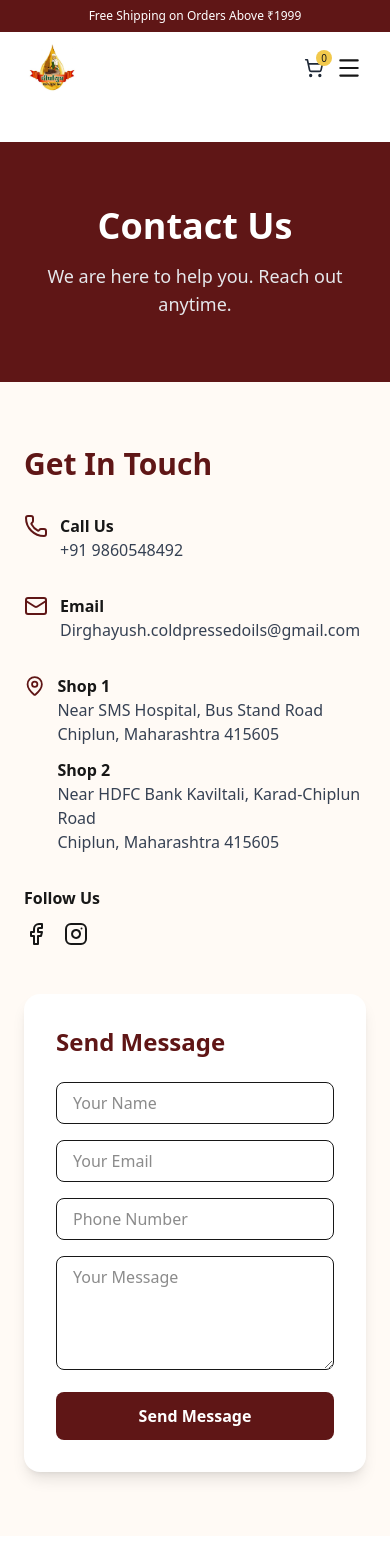
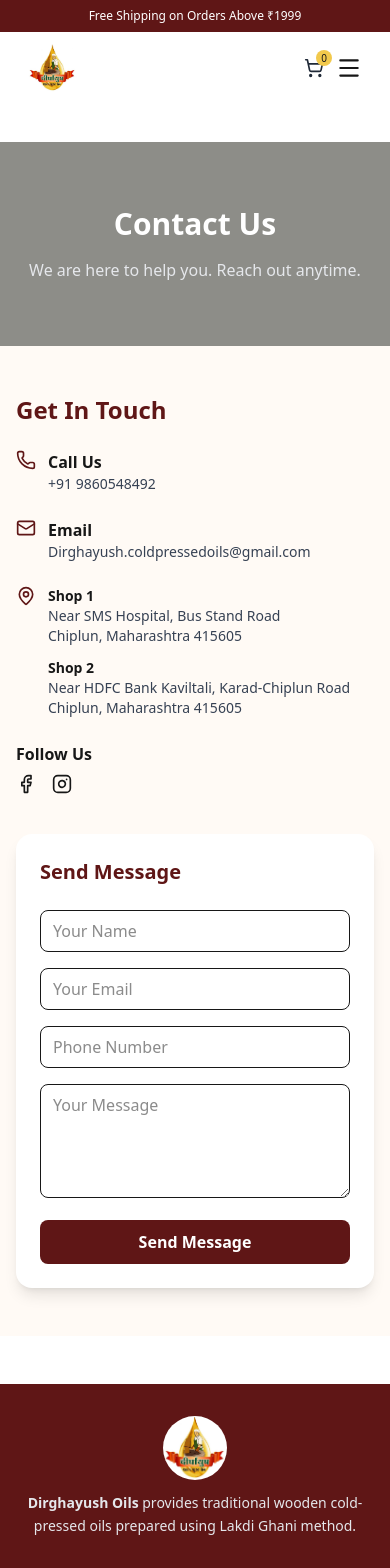
Before and after one commit to nikhilrambade21/my-website, a Next.js app: page /contact_us in a window 390 px wide. Shown: the top 1568 px of the page. Built offline with nearby package versions, Linux system fonts and the light colour scheme.

Commit message:
small_change

```diff
--- a/src/app/contact_us/page.jsx
+++ b/src/app/contact_us/page.jsx
@@ -8,44 +8,44 @@
     <div className="bg-[#fffaf5] min-h-screen">
 
       {/* HERO */}
-      <section className="bg-[#5f1616] text-white py-16 px-6 text-center">
-        <h1 className="text-4xl md:text-5xl font-bold mb-4">
+      <section className="bg-[#8d8d88] text-white py-16 px-4 sm:px-6 text-center">
+        <h1 className="text-3xl sm:text-4xl md:text-5xl font-bold mb-4">
           Contact Us
         </h1>
-        <p className="text-gray-200 text-lg">
+        <p className="text-gray-200 text-base sm:text-lg">
           We are here to help you. Reach out anytime.
         </p>
       </section>
 
       {/* CONTACT SECTION */}
-      <section className="max-w-7xl mx-auto px-6 py-16 grid md:grid-cols-2 gap-12">
+      <section className="max-w-7xl mx-auto px-4 sm:px-6 py-12 grid grid-cols-1 md:grid-cols-2 gap-10 md:gap-12">
 
         {/* LEFT INFO */}
         <motion.div
           initial={{ opacity: 0, x: -50 }}
           whileInView={{ opacity: 1, x: 0 }}
           transition={{ duration: 0.7 }}
-          className="space-y-8"
+          className="space-y-6 md:space-y-8"
         >
-          <h2 className="text-3xl font-semibold text-[#5f1616]">
+          <h2 className="text-2xl sm:text-3xl font-semibold text-[#5f1616]">
             Get In Touch
           </h2>
 
           {/* PHONE */}
           <div className="flex items-start gap-3">
-            <Phone className="text-[#5f1616]" />
+            <Phone className="text-[#5f1616] w-5 h-5 sm:w-6 sm:h-6" />
             <div>
               <p className="font-semibold">Call Us</p>
-              <p className="text-gray-700">+91 9860548492</p>
+              <p className="text-gray-700 text-sm sm:text-base">+91 9860548492</p>
             </div>
           </div>
 
           {/* EMAIL */}
           <div className="flex items-start gap-3">
-            <Mail className="text-[#5f1616]" />
+            <Mail className="text-[#5f1616] w-5 h-5 sm:w-6 sm:h-6" />
             <div>
               <p className="font-semibold">Email</p>
-              <p className="text-gray-700">
+              <p className="text-gray-700 text-sm sm:text-base">
                 Dirghayush.coldpressedoils@gmail.com
               </p>
             </div>
@@ -53,8 +53,8 @@
 
           {/* ADDRESS */}
           <div className="flex items-start gap-3">
-            <MapPin className="text-[#5f1616]" />
-            <div>
+            <MapPin className="text-[#5f1616] w-5 h-5 sm:w-6 sm:h-6" />
+            <div className="text-sm sm:text-base">
               <p className="font-semibold">Shop 1</p>
               <p className="text-gray-700">
                 Near SMS Hospital, Bus Stand Road <br />
@@ -71,70 +71,64 @@
 
           {/* SOCIAL MEDIA */}
           <div>
-            <p className="font-semibold mb-3">Follow Us</p>
-
+            <p className="font-semibold mb-2">Follow Us</p>
             <div className="flex gap-4">
               <a href="#" className="hover:text-[#5f1616] transition">
-                <Facebook />
+                <Facebook className="w-5 h-5 sm:w-6 sm:h-6" />
               </a>
-
               <a href="#" className="hover:text-[#5f1616] transition">
-                <Instagram />
+                <Instagram className="w-5 h-5 sm:w-6 sm:h-6" />
               </a>
             </div>
           </div>
         </motion.div>
-
 
         {/* RIGHT FORM */}
         <motion.div
           initial={{ opacity: 0, x: 50 }}
           whileInView={{ opacity: 1, x: 0 }}
           transition={{ duration: 0.7 }}
-          className="bg-white shadow-lg rounded-2xl p-8"
+          className="bg-white shadow-lg rounded-2xl p-6 sm:p-8"
         >
-          <h3 className="text-2xl font-semibold text-[#5f1616] mb-6">
+          <h3 className="text-xl sm:text-2xl font-semibold text-[#5f1616] mb-6">
             Send Message
           </h3>
 
           <form className="space-y-4">
-
             <input
               type="text"
               placeholder="Your Name"
-              className="w-full border rounded-lg px-4 py-2 focus:outline-none focus:ring-2 focus:ring-[#5f1616]"
+              className="w-full border rounded-lg px-3 py-2 sm:px-4 sm:py-2 focus:outline-none focus:ring-2 focus:ring-[#5f1616]"
             />
 
             <input
               type="email"
               placeholder="Your Email"
-              className="w-full border rounded-lg px-4 py-2 focus:outline-none focus:ring-2 focus:ring-[#5f1616]"
+              className="w-full border rounded-lg px-3 py-2 sm:px-4 sm:py-2 focus:outline-none focus:ring-2 focus:ring-[#5f1616]"
             />
 
             <input
               type="tel"
               placeholder="Phone Number"
-              className="w-full border rounded-lg px-4 py-2 focus:outline-none focus:ring-2 focus:ring-[#5f1616]"
+              className="w-full border rounded-lg px-3 py-2 sm:px-4 sm:py-2 focus:outline-none focus:ring-2 focus:ring-[#5f1616]"
             />
 
             <textarea
               rows="4"
               placeholder="Your Message"
-              className="w-full border rounded-lg px-4 py-2 focus:outline-none focus:ring-2 focus:ring-[#5f1616]"
+              className="w-full border rounded-lg px-3 py-2 sm:px-4 sm:py-2 focus:outline-none focus:ring-2 focus:ring-[#5f1616]"
             ></textarea>
 
             <button
               type="submit"
-              className="w-full bg-[#5f1616] text-white py-3 rounded-lg font-semibold hover:bg-[#7a2020] transition"
+              className="w-full bg-[#5f1616] text-white py-2.5 sm:py-3 rounded-lg font-semibold hover:bg-[#7a2020] transition"
             >
               Send Message
             </button>
-
           </form>
         </motion.div>
 
       </section>
-
     </div>
   );
 }
--- a/src/app/our_process/page.jsx
+++ b/src/app/our_process/page.jsx
@@ -6,28 +6,28 @@
 
       {/* Hero Section */}
       <div className="relative bg-cover bg-center py-16">
-        <div className="absolute inset-0 bg-[#8d8d88]"></div>
+        <div className="absolute inset-0 bg-[#8d8d88] opacity-80"></div>
 
         <div className="relative text-center text-white px-6">
-          <h1 className="text-4xl md:text-5xl font-bold mb-4">
+          <h1 className="text-3xl sm:text-4xl md:text-5xl font-bold mb-4">
             Our Traditional Process
           </h1>
-          <p className="text-lg text-gray-200">
+          <p className="text-lg sm:text-xl text-gray-200">
             Pure • Natural • Chemical Free
           </p>
         </div>
       </div>
 
-      {/* Step Section */}
-      <div className="max-w-6xl mx-auto px-6 py-16">
+      {/* Steps Section */}
+      <div className="max-w-6xl mx-auto px-4 sm:px-6 py-16 space-y-16">
 
         {/* Step 1 */}
-        <div className="mb-16 grid md:grid-cols-2 gap-10 items-center ml-40">
+        <div className="grid md:grid-cols-2 gap-6 items-center">
           <div>
-            <h2 className="text-3xl font-bold text-[#5c1d1d] mb-4">
+            <h2 className="text-2xl sm:text-3xl font-bold text-[#5c1d1d] mb-4">
               1. Premium Seed Selection
             </h2>
-            <p className="text-gray-700 leading-relaxed text-lg font-bold">
+            <p className="text-gray-700 leading-relaxed text-base sm:text-lg">
               We carefully select high quality seeds from trusted farmers.
               Seeds are cleaned and sorted before extraction to maintain
               purity and natural quality.
@@ -36,14 +36,12 @@
         </div>
 
         {/* Step 2 */}
-        <div className="mb-16 grid md:grid-cols-2 gap-10 items-center ml-50">
-
-
+        <div className="grid md:grid-cols-2 gap-6 items-center">
           <div className="order-1 md:order-2">
-            <h2 className="text-3xl font-bold text-[#5c1d1d] mb-4">
+            <h2 className="text-2xl sm:text-3xl font-bold text-[#5c1d1d] mb-4">
               2. Lakdi Ghani Extraction
             </h2>
-            <p className="text-gray-700 leading-relaxed text-lg font-bold">
+            <p className="text-gray-700 leading-relaxed text-base sm:text-lg">
               Oil is extracted using traditional wooden ghani method. This
               slow pressing technique keeps nutrients, aroma and natural
               taste intact.
@@ -51,30 +49,26 @@
           </div>
         </div>
 
-
         {/* Step 3 */}
-        <div className="mb-16 grid md:grid-cols-2 gap-10 items-center ml-60">
+        <div className="grid md:grid-cols-2 gap-6 items-center">
           <div>
-            <h2 className="text-3xl font-bold text-[#5c1d1d] mb-4 ">
+            <h2 className="text-2xl sm:text-3xl font-bold text-[#5c1d1d] mb-4">
               3. Natural Filtering
             </h2>
-            <p className="text-gray-700 leading-relaxed text-lg font-bold">
+            <p className="text-gray-700 leading-relaxed text-base sm:text-lg">
               Oil is naturally filtered using traditional settling and cloth
               filtration method without using any chemicals.
             </p>
           </div>
         </div>
 
-
-
         {/* Step 4 */}
-        <div className="grid md:grid-cols-2 gap-10 items-center ml-70">
-
+        <div className="grid md:grid-cols-2 gap-6 items-center">
           <div className="order-1 md:order-2">
-            <h2 className="text-3xl font-bold text-[#5c1d1d] mb-4">
+            <h2 className="text-2xl sm:text-3xl font-bold text-[#5c1d1d] mb-4">
               4. Hygienic Packaging
             </h2>
-            <p className="text-gray-700 leading-relaxed text-lg font-bold">
+            <p className="text-gray-700 leading-relaxed text-base sm:text-lg">
               The oil is packed in food-grade bottles under hygienic
               conditions to preserve freshness and purity.
             </p>
@@ -83,45 +77,36 @@
 
       </div>
 
-
       {/* Video Section 1 */}
-        <div className="mb-20 text-center">
-          <h2 className="text-3xl font-bold text-[#5c1d1d] mb-8">
-            Introducing Cold Pressed Groundnut oil
+      <div className="mb-20 text-center px-4 sm:px-6">
+        <h2 className="text-2xl sm:text-3xl font-bold text-[#5c1d1d] mb-8">
+          Introducing Cold Pressed Groundnut Oil
         </h2>
-
-      <div className="max-w-4xl mx-auto rounded-xl overflow-hidden shadow-xl">
-            <video
-              controls
-              className="w-full"
-            >
+        <div className="max-w-full sm:max-w-4xl mx-auto rounded-xl overflow-hidden shadow-xl">
+          <video controls className="w-full">
             <source src="/videos/process1.mp4" type="video/mp4" />
           </video>
         </div>
       </div>
 
       {/* Video Section 2 */}
-        <div className="mb-20 text-center">
-          <h2 className="text-3xl font-bold text-[#5c1d1d] mb-8">
-              Introducing Cold Pressed Coconut oil
+      <div className="mb-20 text-center px-4 sm:px-6">
+        <h2 className="text-2xl sm:text-3xl font-bold text-[#5c1d1d] mb-8">
+          Introducing Cold Pressed Coconut Oil
         </h2>
-        <div className="max-w-4xl mx-auto rounded-xl overflow-hidden shadow-xl">
-            <video
-              controls
-              className="w-full"
-            >
+        <div className="max-w-full sm:max-w-4xl mx-auto rounded-xl overflow-hidden shadow-xl">
+          <video controls className="w-full">
             <source src="/videos/process2.mp4" type="video/mp4" />
           </video>
         </div>
       </div>
 
       {/* Trust Section */}
-      <div className="bg-[#8d8d88] text-white py-10 text-center">
-        <h2 className="text-3xl font-bold mb-4">
+      <div className="bg-[#8d8d88] text-white py-10 text-center px-4 sm:px-6">
+        <h2 className="text-2xl sm:text-3xl font-bold mb-4">
           Why Choose Dirghayush Oils?
         </h2>
-
-        <p className="max-w-3xl mx-auto text-gray-200">
+        <p className="max-w-3xl mx-auto text-gray-200 text-base sm:text-lg">
           100% Traditional Wooden Ghani Oil | No Chemicals | No Preservatives |
           Pure & Natural Extraction Process
         </p>
```
Lines whose indentation alone changed are shown as unchanged.
